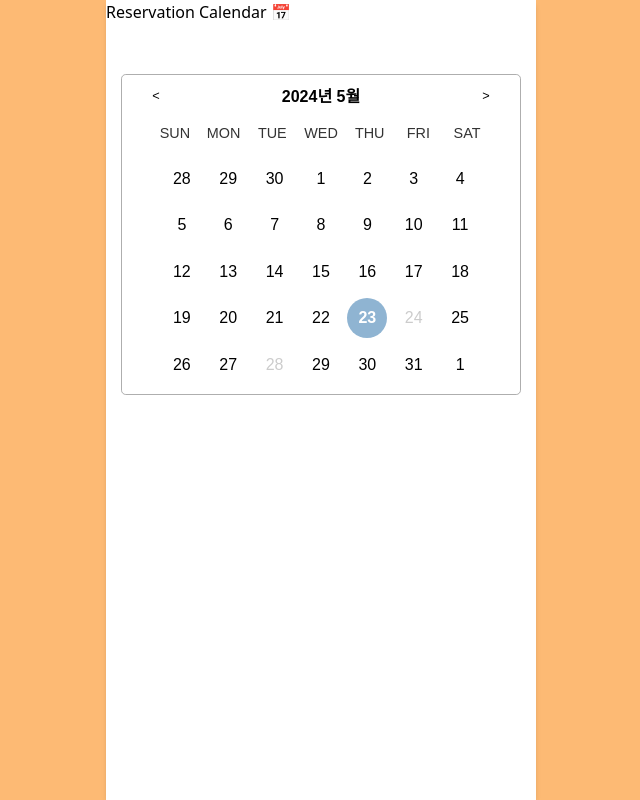
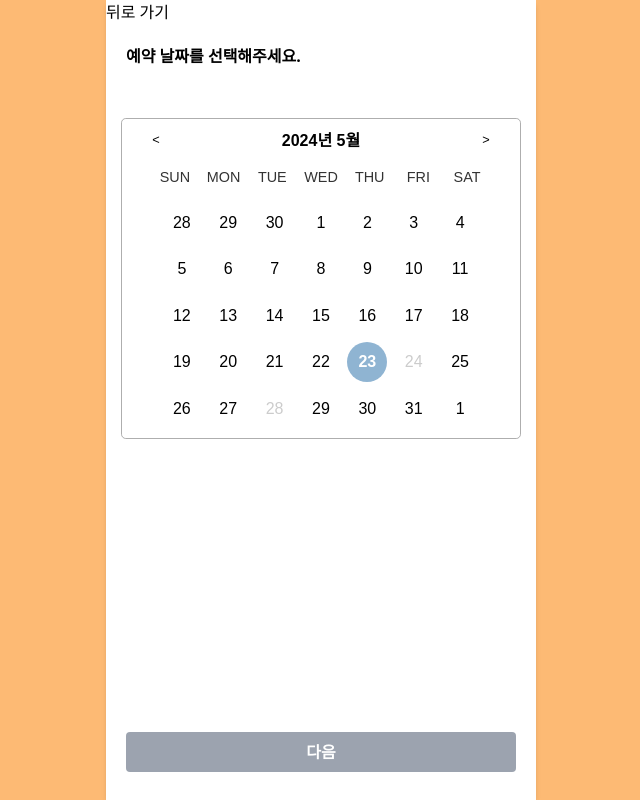
Before and after one commit to hyunzsu/9oormthon-FE, a React (Vite) app: page /products/1/reservation in a window 1280 px wide. Shown: the whole page, without its empty margins (319-959 px from the left). Built offline with nearby package versions, Linux system fonts and the light colour scheme.

Commit message:
[✨ feat] 예약페이지 폼 생성 및 기능 구현

```diff
--- a/src/pages/Reservation.jsx
+++ b/src/pages/Reservation.jsx
@@ -3,8 +3,18 @@ import DatePicker from 'react-datepicker'
 import { addDays } from 'date-fns'
 import 'react-datepicker/dist/react-datepicker.css'
 import '../styles/Reservation.css' // 커스텀 CSS 파일 import
+import BackButton from '../components/BackButton'
+import Button from '../components/Button'
+import {
+  InputText,
+  InputPhoneNumber,
+  InputEmail,
+} from '../components/form/Input'
+import { useInput } from '../hooks/useInput'
+import parseDate from '../utils/parseDate'
+import { useNavigate } from 'react-router-dom'
 
-export default function Reservation() {
+const Step1 = ({ onNext }) => {
   const [startDate, setStartDate] = useState(new Date()) // 시작일
   const [endDate, setEndDate] = useState(null) // 종료일
 
@@ -14,9 +24,18 @@ export default function Reservation() {
     setEndDate(end)
   }
 
+  const handleNext = () => {
+    if (startDate && endDate) {
+      const start = parseDate(startDate)
+      const end = parseDate(endDate)
+      onNext({ start, end })
+    }
+  }
+
   return (
     <div>
-      <h1>Reservation Calendar 📅</h1>
+      <BackButton />
+      <h1 className="font-bold pt-5 pl-5">예약 날짜를 선택해주세요.</h1>
       <div className="reservation-container">
         <DatePicker
           selected={startDate}
@@ -42,6 +61,98 @@ export default function Reservation() {
           formatWeekDay={nameOfDay => nameOfDay.substr(0, 3).toUpperCase()}
         />
       </div>
+      <Button
+        type="button"
+        onClick={handleNext}
+        text="다음"
+        status={!startDate || !endDate ? 'disabled' : undefined}
+      />
     </div>
   )
 }
+
+const Step2 = ({ onNext }) => {
+  const [name, handleNameChange] = useInput('')
+  const [contact, handleContactChange] = useInput('')
+  const [email, handleEmailChange] = useInput('')
+  const [etc, handleEtcChange] = useInput('')
+
+  const handleNext = () => {
+    onNext({ name, contact, email, etc })
+  }
+
+  return (
+    <div>
+      <BackButton />
+      <h1 className="font-bold pt-5 pl-5">예약자 정보를 입력해주세요.</h1>
+      <div className="flex flex-col space-y-4 p-5">
+        <InputText
+          title="예약자"
+          placeholder="현지수"
+          value={name}
+          onChange={handleNameChange}
+        />
+        <InputPhoneNumber value={contact} onChange={handleContactChange} />
+        <InputEmail value={email} onChange={handleEmailChange} />
+        <label htmlFor="text">
+          <p>요청사항</p>
+          <textarea
+            name="etc"
+            placeholder="요청사항"
+            value={etc}
+            onChange={handleEtcChange}
+            className="border border-gray-300 rounded p-2 resize-none h-24"
+          ></textarea>
+        </label>
+      </div>
+      <Button
+        type="button"
+        onClick={handleNext}
+        text="등록 완료하기"
+        status={!name || !contact || !email || !etc ? 'disabled' : undefined}
+      />
+    </div>
+  )
+}
+
+const Step3 = ({ formData }) => {
+  const navigate = useNavigate()
+
+  const handleSubmit = () => {
+    // 서버에 데이터 전송하는 로직 추가
+    console.log('서버에 전송할 데이터:', formData)
+
+    // 응답이 성공적일 경우 로컬스토리지에 데이터 저장
+    localStorage.setItem('reservationData', JSON.stringify(formData))
+    navigate('/usersuccess') // 성공 페이지로 라우팅
+  }
+
+  // Step3는 자동으로 handleSubmit을 실행합니다.
+  React.useEffect(() => {
+    handleSubmit()
+  }, [])
+
+  return <div>Submitting...</div>
+}
+
+export default function Reservation() {
+  const [step, setStep] = useState(1)
+  const [formData, setFormData] = useState({})
+
+  const handleNext = data => {
+    setFormData(prevData => {
+      const newData = { ...prevData, ...data }
+      console.log('폼 데이터:', newData) // 서버에 보낼 데이터 콘솔 확인
+      return newData
+    })
+    setStep(step + 1)
+  }
+
+  return (
+    <div>
+      {step === 1 && <Step1 onNext={handleNext} />}
+      {step === 2 && <Step2 onNext={handleNext} />}
+      {step === 3 && <Step3 formData={formData} />}
+    </div>
+  )
+}
```
